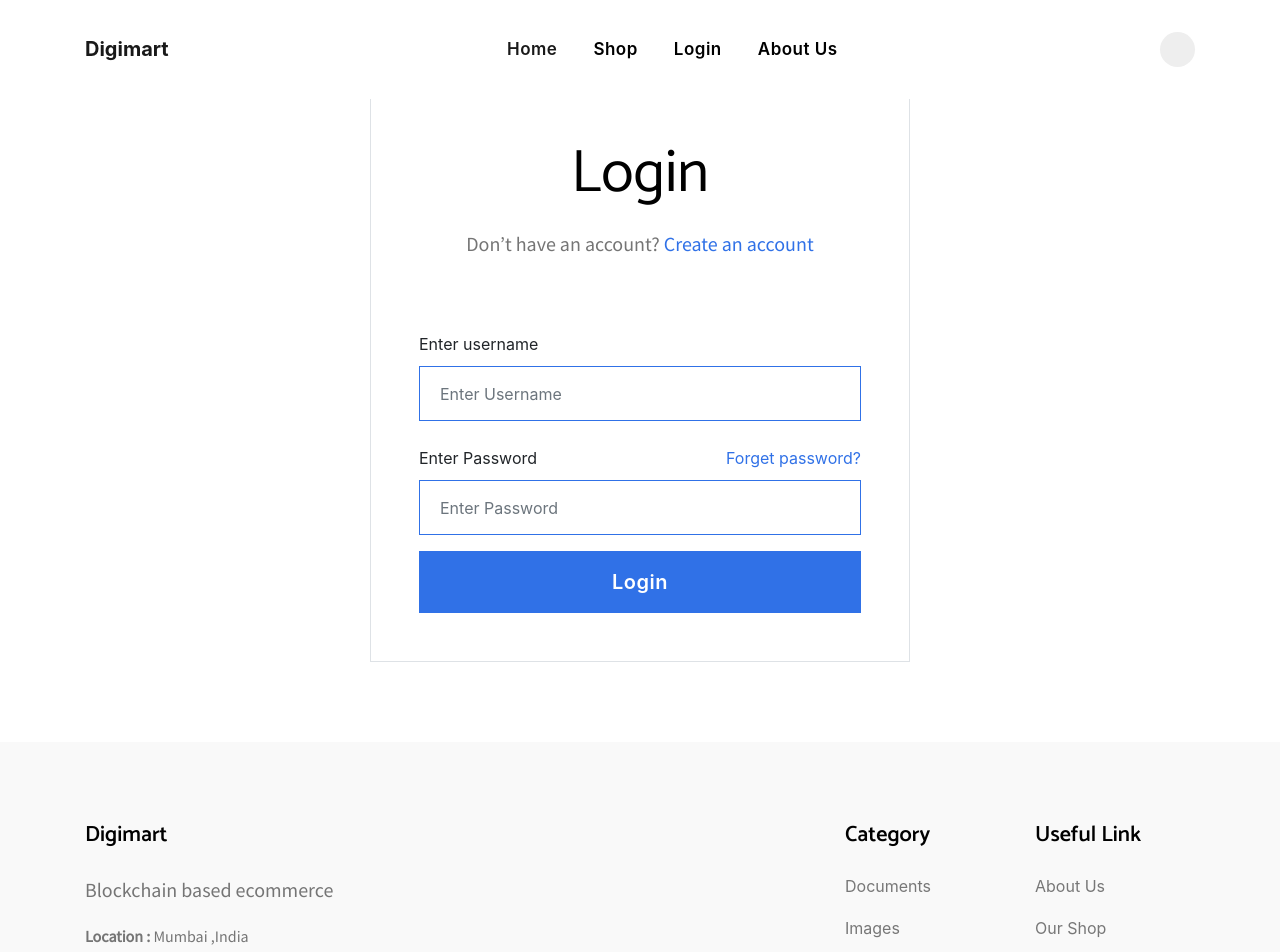
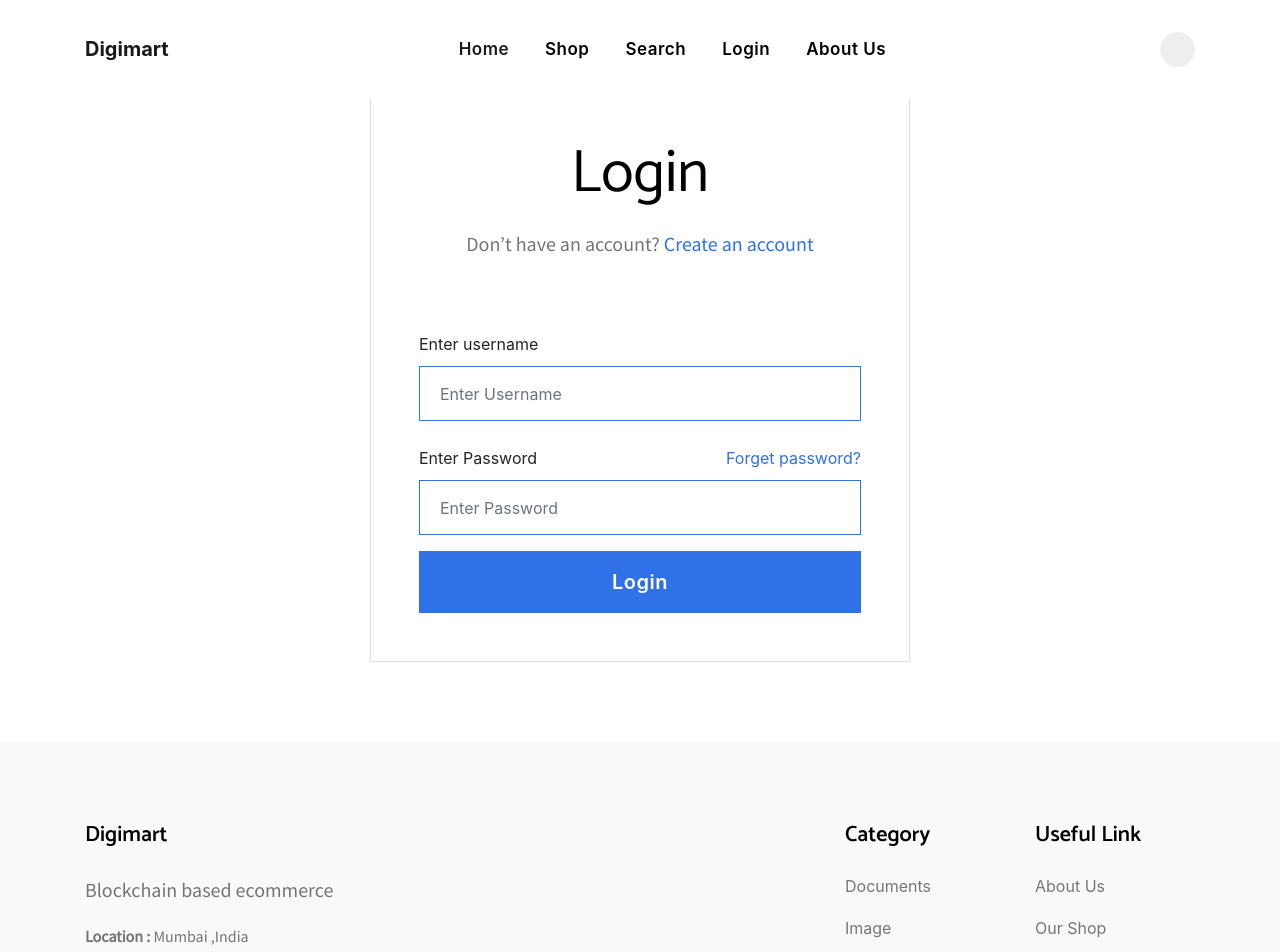
Before and after one commit to EcommerceBlockchain/ecommerceblockchain, a React (Create React App) app: page /addproduct in a window 1280 px wide. Shown: the top 952 px of the page. Built offline with nearby package versions, Linux system fonts and the light colour scheme; no server answers; a web font is replaced by a local one.

Commit message:
search and filters done

```diff
--- a/src/components/Footer.js
+++ b/src/components/Footer.js
@@ -30,19 +30,29 @@ function Footer() {
                 <h4 className="mb-4">Category</h4>
                 <ul className="pl-0 list-unstyled mb-0">
                   <li>
-                    <a href="#">Documents</a>
+                    <Link to={"/shop"} state={{ arr: ["Documents"] }}>
+                      Documents
+                    </Link>
                   </li>
                   <li>
-                    <a href="#">Images</a>
+                    <Link to={"/shop"} state={{ arr: ["Image"] }}>
+                      Image
+                    </Link>
                   </li>
                   <li>
-                    <a href="#">Video</a>
+                    <Link to={"/shop"} state={{ arr: ["Video"] }}>
+                      Video
+                    </Link>
                   </li>
                   <li>
-                    <a href="#">GIF</a>
+                    <Link to={"/shop"} state={{ arr: ["GIF"] }}>
+                      GIF
+                    </Link>
                   </li>
                   <li>
-                    <a href="#">Audio</a>
+                    <Link to={"/shop"} state={{ arr: ["Audio"] }}>
+                      Audio
+                    </Link>
                   </li>
                 </ul>
               </div>
--- a/src/components/Header.js
+++ b/src/components/Header.js
@@ -46,6 +46,11 @@ function Header() {
               <li className="nav-item dropdown dropdown-slide">
                 <Link className="nav-link" to={{ pathname: "/shop" }}>
                   Shop
+                </Link>
+              </li>
+              <li className="nav-item dropdown dropdown-slide">
+                <Link className="nav-link" to={{ pathname: "/search" }}>
+                  Search
                 </Link>
               </li>
 
--- a/src/pages/Search.js
+++ b/src/pages/Search.js
@@ -14,12 +14,16 @@ import * as LottiePlayer from "@lottiefiles/lottie-player";
 import colors from "../colors";
 import activity from "../images/activity.gif";
 
-import { Link } from "react-router-dom";
+import { Link, useLocation } from "react-router-dom";
 import Product from "../components/Product";
 
 function Search() {
+  const location = useLocation();
+
   const [products, setProducts] = useState([]);
-  const [search, setSearch] = useState("");
+  const [search, setSearch] = useState(
+    location.state?.tag ? "#" + location.state?.tag : ""
+  );
   const [press, setPress] = useState(false);
   const [loader, setLoader] = useState(false);
 
@@ -55,9 +59,13 @@ function Search() {
   };
 
   useEffect(() => {
-    setSearch("");
     setProducts([]);
     setPress(false);
+    if (location.state?.tag) {
+      console.log(location.state.tag);
+      setLoader(true);
+      getProductByTag(location.state.tag);
+    }
   }, []);
   return (
     <div className="shop-container">
@@ -107,6 +115,7 @@ function Search() {
                       onChange={(e) => {
                         setSearch(e.target.value);
                       }}
+                      value={search}
                     />
                     {search === "" && press && (
                       <p
--- a/src/pages/Shop.js
+++ b/src/pages/Shop.js
@@ -1,4 +1,4 @@
-import { Link } from "react-router-dom";
+import { Link, useLocation } from "react-router-dom";
 import GoToTop from "../components/GoToTop";
 import Product from "../components/Product";
 import SmallProduct from "../components/SmallProduct";
@@ -18,6 +18,7 @@ import spinner from "../images/spinner.gif";
 import ReactPaginate from "react-paginate";
 
 function Shop() {
+  const location = useLocation();
   const [products, setProducts] = useState([]);
   const [currentProducts, setCurrentProducts] = useState([]);
   const [popularProducts, setPopularProducts] = useState([]);
@@ -328,7 +329,11 @@ function Shop() {
 
   useEffect(() => {
     setItemOffset(0);
-    getProducts();
+    if (location.state?.arr) {
+      getCategoryProducts(location.state.arr);
+    } else {
+      getProducts();
+    }
     getPopularProducts();
   }, []);
   return (
--- a/src/pages/SingleProduct.js
+++ b/src/pages/SingleProduct.js
@@ -290,7 +290,7 @@ function SingleProduct() {
                       {tag.length > 0
                         ? tag.map((item) => {
                             return (
-                              <Link to={"/"}>
+                              <Link to={"/search"} state={{ tag: item }}>
                                 <div
                                   style={{
                                     backgroundColor: "lightgrey",
```
